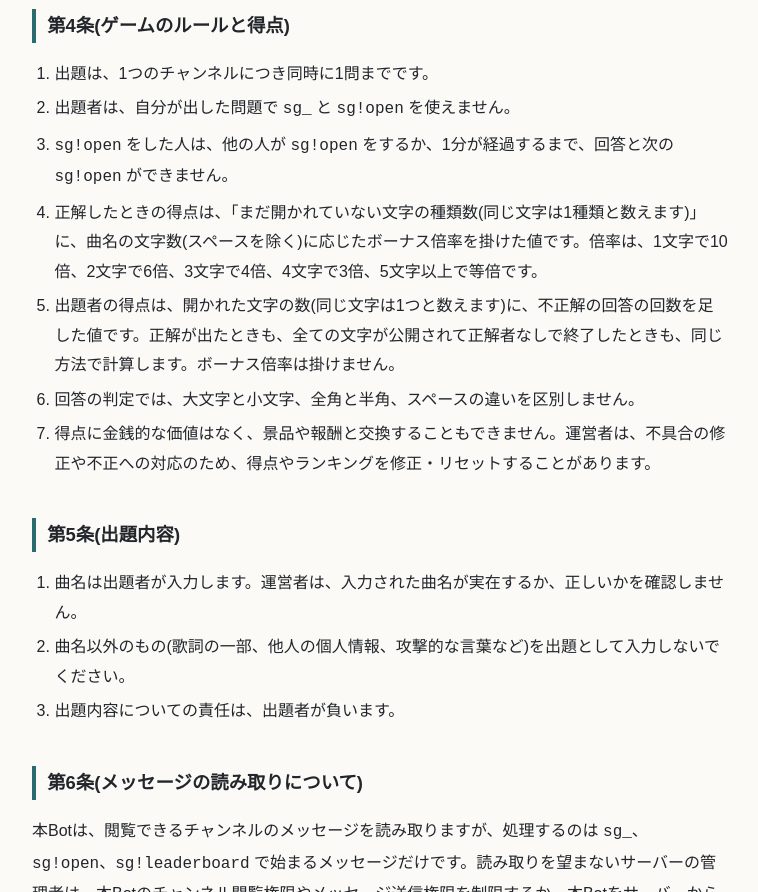
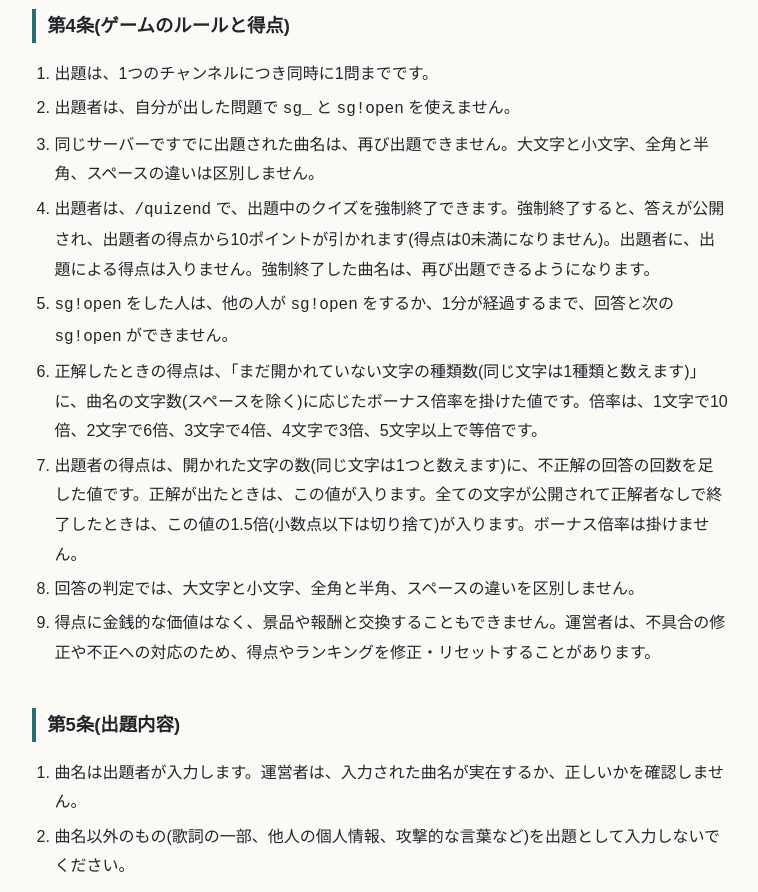
Before and after one commit to tonkatsu0211/pigeonBot, a website: page docs/songGuessNK/terms.html in a window 1280 px wide. Shown: the part 1360-2252 px from the top of the page, without its empty margins (260-1018 px from the left). Drawn offline with Linux system fonts and the light colour scheme.

Commit message:
Update terms.html

```diff
--- a/docs/songGuessNK/terms.html
+++ b/docs/songGuessNK/terms.html
@@ -16,7 +16,7 @@ footer{margin-top:3rem;padding-top:1rem;border-top:1px solid var(--line);color:v
 </style></head><body><main>
 <nav><a href="../index.html">Bot一覧</a><a href="index.html">songGuessNK</a><a href="terms.html" aria-current="page">利用規約</a><a href="privacy.html">プライバシーポリシー</a></nav>
 <h1>利用規約</h1>
-<p class="meta">最終更新日: 2026年10月29日</p>
+<p class="meta">最終更新日: 2026年11月5日</p>
 <p>この利用規約(以下「本規約」)は、tonkatsu0211(以下「運営者」)が提供するDiscord Bot「songGuessNK」(以下「本Bot」)の利用条件を定めるものです。本Botをサーバーに招待した方、または本Botの機能を利用した方は、本規約に同意したものとみなします。</p>
 
 <h2>第1条(本Botについて)</h2>
@@ -54,9 +54,11 @@ footer{margin-top:3rem;padding-top:1rem;border-top:1px solid var(--line);color:v
 <ol>
 <li>出題は、1つのチャンネルにつき同時に1問までです。</li>
 <li>出題者は、自分が出した問題で <code>sg_</code> と <code>sg!open</code> を使えません。</li>
+<li>同じサーバーですでに出題された曲名は、再び出題できません。大文字と小文字、全角と半角、スペースの違いは区別しません。</li>
+<li>出題者は、<code>/quizend</code> で、出題中のクイズを強制終了できます。強制終了すると、答えが公開され、出題者の得点から10ポイントが引かれます(得点は0未満になりません)。出題者に、出題による得点は入りません。強制終了した曲名は、再び出題できるようになります。</li>
 <li><code>sg!open</code> をした人は、他の人が <code>sg!open</code> をするか、1分が経過するまで、回答と次の <code>sg!open</code> ができません。</li>
 <li>正解したときの得点は、「まだ開かれていない文字の種類数(同じ文字は1種類と数えます)」に、曲名の文字数(スペースを除く)に応じたボーナス倍率を掛けた値です。倍率は、1文字で10倍、2文字で6倍、3文字で4倍、4文字で3倍、5文字以上で等倍です。</li>
-<li>出題者の得点は、開かれた文字の数(同じ文字は1つと数えます)に、不正解の回答の回数を足した値です。正解が出たときも、全ての文字が公開されて正解者なしで終了したときも、同じ方法で計算します。ボーナス倍率は掛けません。</li>
+<li>出題者の得点は、開かれた文字の数(同じ文字は1つと数えます)に、不正解の回答の回数を足した値です。正解が出たときは、この値が入ります。全ての文字が公開されて正解者なしで終了したときは、この値の1.5倍(小数点以下は切り捨て)が入ります。ボーナス倍率は掛けません。</li>
 <li>回答の判定では、大文字と小文字、全角と半角、スペースの違いを区別しません。</li>
 <li>得点に金銭的な価値はなく、景品や報酬と交換することもできません。運営者は、不具合の修正や不正への対応のため、得点やランキングを修正・リセットすることがあります。</li>
 </ol>
```
